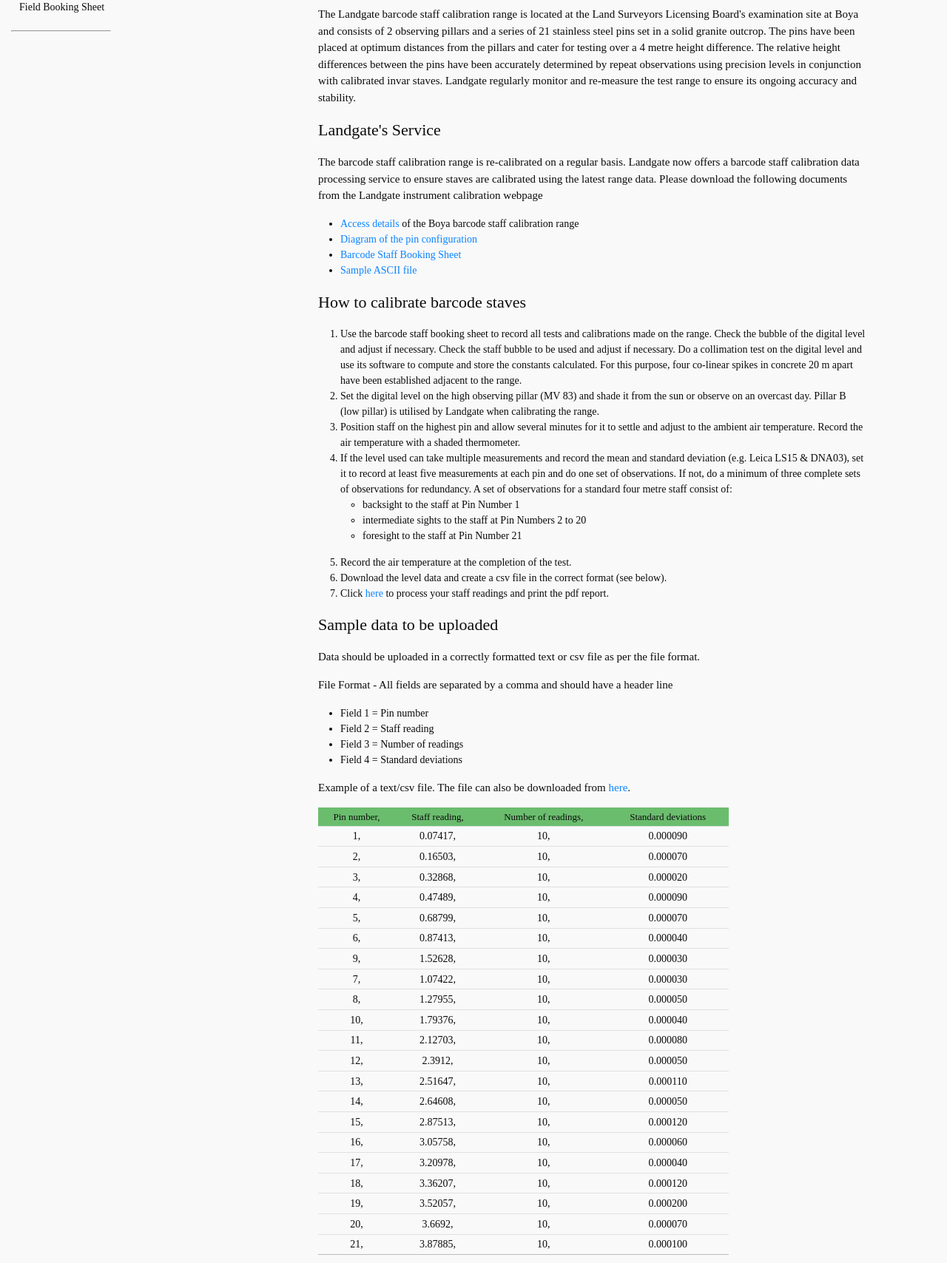
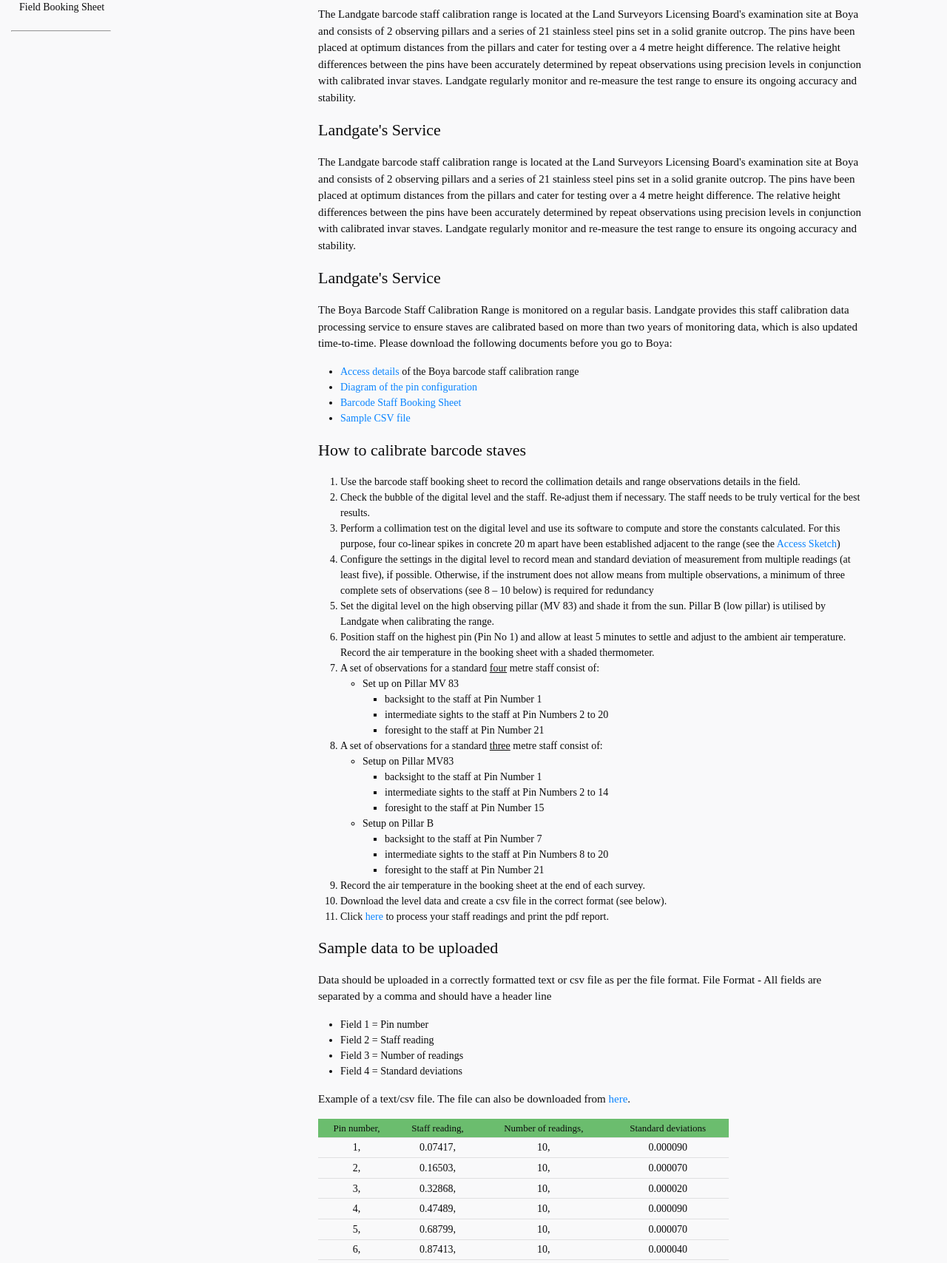
Before and after one commit to Landgate/Staff-Calibration, a Django app: page /staff_calibration/staff_guide/ in a window 1280 px wide. Shown: the part 320-2028 px from the top of the page at 74% size. Run offline with Django 3.2, Linux system fonts and the light colour scheme; parts of the project's set-up code (start-up, migrations or seed data) failed here and were passed over; some libraries are stand-ins or nearby versions.

Commit message:
Add files via upload

```diff
--- a/staff_calibration/templates/staff_calibration/staff_calibration_guide.html
+++ b/staff_calibration/templates/staff_calibration/staff_calibration_guide.html
@@ -25,29 +25,60 @@
 		<div class="cf nr3 nl3">
         	<div class="fl w-50-ns ph3">
 	            <h2 class="mt0">Landgate's Service</h2>
+	            <p> The Landgate barcode staff calibration range is located at the Land Surveyors Licensing Board's examination site at Boya and consists of 2 observing pillars and a series of 21 stainless steel pins set in a solid granite outcrop. The pins have been placed at optimum distances from the pillars and cater for testing over a 4 metre height difference. The relative height differences between the pins have been accurately determined by repeat observations using precision levels in conjunction with calibrated invar staves. Landgate regularly monitor and re-measure the test range to ensure its ongoing accuracy and stability.  </p>
+
+		<div class="cf nr3 nl3">
+        	<div class="fl w-50-ns ph3">
+	            <h2 class="mt0">Landgate's Service</h2>
 	            <p>
-	              The barcode staff calibration range is re-calibrated on a regular basis. Landgate now offers a barcode staff calibration data processing service to ensure staves are calibrated using the latest range data. Please download the following documents from the Landgate instrument calibration webpage
+	              The Boya Barcode Staff Calibration Range is monitored on a regular basis. Landgate provides this staff calibration data processing service to ensure staves are calibrated based on more than two years of monitoring data, which is also updated time-to-time. Please download the following documents before you go to Boya:
 	              <ul>
 		              <li><a href="{% static 'boya/2017_Access-sketch-Boya-barcode-staff-calibration.pdf' %}" target="_blank">Access details</a> of the Boya barcode staff calibration range</li>
 		              <li><a href="{% static 'boya/Boya Pin Configuration.pdf' %}" target="_blank">Diagram of the pin configuration</a></li>
 		              <li><a href="{% static 'boya/Barcoded_booking_sheet.pdf' %}" target="_blank">Barcode Staff Booking Sheet</a></li>
-		              <li><a href="{% static 'sample_data/staff_calibration_file_load.txt' %}" target="_blank">Sample ASCII file</a></li>
+		              <li><a href="{% static 'sample_data/Sample-staff-load-file-format.csv' %}" target="_blank">Sample CSV file</a></li>
 	              </ul>
 	            </p>
           	</div>
           	<div class="fl w-50-ns ph3">
 	            <h2 class="mt0">How to calibrate barcode staves</h2>
 	            <ol>
-	            	<li>Use the barcode staff booking sheet to record all tests and calibrations made on the range. Check the bubble of the digital level and adjust if necessary. Check the staff bubble to be used and adjust if necessary. Do a collimation test on the digital level and use its software to compute and store the constants calculated. For this purpose, four co-linear spikes in concrete 20 m apart have been established adjacent to the range.</li>
-					<li>Set the digital level on the high observing pillar (MV 83) and shade it from the sun or observe on an overcast day. Pillar B (low pillar) is utilised by Landgate when calibrating the range.</li>
-					<li>Position staff on the highest pin and allow several minutes for it to settle and adjust to the ambient air temperature. Record the air temperature with a shaded thermometer.</li>
-					<li>If the level used can take multiple measurements and record the mean and standard deviation (e.g. Leica LS15 & DNA03), set it to record at least five measurements at each pin and do one set of observations. If not, do a minimum of three complete sets of observations for redundancy. A set of observations for a standard four metre staff consist of:</li>
-					<ul>
-						<li>backsight to the staff at Pin Number 1 </li>
-						<li>intermediate sights to the staff at Pin Numbers 2 to 20 </li>
-						<li>foresight to the staff at Pin Number 21 </li>
-					</ul>
-					<li>Record the air temperature at the completion of the test.</li>
+	            	<li>Use the barcode staff booking sheet to record the collimation details and range observations details in the field.</li>
+					<li>Check the bubble of the digital level and the staff. Re-adjust them if necessary. The staff needs to be truly vertical for the best results.</li>
+					<li>Perform a collimation test on the digital level and use its software to compute and store the constants calculated. For this purpose, four co-linear spikes in concrete 20 m apart have been established adjacent to the range (see the <a href="{% static 'boya/2017_Access-sketch-Boya-barcode-staff-calibration.pdf' %}" target="_blank">Access Sketch</a>)</li>
+					<li>Configure the settings in the digital level to record mean and standard deviation of measurement from multiple readings (at least five), if possible. Otherwise, if the instrument does not allow means from multiple observations, a minimum of three complete sets of observations (see 8 – 10 below) is required for redundancy</li>
+					<li>Set the digital level on the high observing pillar (MV 83) and shade it from the sun. Pillar B (low pillar) is utilised by Landgate when calibrating the range.</li>
+					<li>Position staff on the highest pin (Pin No 1) and allow at least 5 minutes to settle and adjust to the ambient air temperature. Record the air temperature in the booking sheet with a shaded thermometer. </li>
+					<li>A set of observations for a standard <u>four</u> metre staff consist of:
+						<ul>
+							<li> Set up on Pillar MV 83
+								<ul>
+									<li>backsight to the staff at Pin Number 1 </li>
+									<li>intermediate sights to the staff at Pin Numbers 2 to 20 </li>
+									<li>foresight to the staff at Pin Number 21 </li>
+								</ul>
+							</li>
+						</ul>
+					</li>
+					<li>A set of observations for a standard <u>three</u> metre staff consist of:
+						<ul>
+							<li>Setup on Pillar MV83
+								<ul>
+									<li>backsight to the staff at Pin Number 1</li>
+									<li>intermediate sights to the staff at Pin Numbers 2 to 14</li>
+									<li>foresight to the staff at Pin Number 15</li>
+								</ul>
+							</li>
+							<li>Setup on Pillar B
+								<ul>
+									<li>backsight to the staff at Pin Number 7</li>
+									<li>intermediate sights to the staff at Pin Numbers 8 to 20</li>
+									<li>foresight to the staff at Pin Number 21</li>
+								</ul>
+							</li>
+						</ul>
+					</li>
+					<li>Record the air temperature in the booking sheet at the end of each survey.</li>
 					<li>Download the level data and create a csv file in the correct format (see below).</li>
 					<li>Click <a href="{% url 'staff_calibration:staff-calibrate' %}">here</a> to process your staff readings and print the pdf report.</li>
 					<!-- <li>Landgate recommends that staves be re-calibrated at least every 5 years or more often if joints exhibit noticeable wear or any other repairs are made to the staff.</li> -->
@@ -56,10 +87,7 @@
           	<div class="fl w-50-ns ph3">
 	            <h2 class="mt0"> Sample data to be uploaded </h2>
 	            <p>
-	            	Data should be uploaded in a correctly formatted text or csv file as per the file format.
-	            </p>
-	            <p>
-	            	File Format - All fields are separated by a comma and should have a header line
+	            	Data should be uploaded in a correctly formatted text or csv file as per the file format. File Format - All fields are separated by a comma and should have a header line
 	            	<ul>
 	            		<li>Field 1 = Pin number</li>
 	            		<li>Field 2 = Staff reading</li>
@@ -101,14 +129,12 @@
 	            </table>
 
           	</div>
-          	<p> Other information required are the staff and observation metadata which is recorded in the booking sheet at the time of observation. </p>
-
-          	<p> While it is not mandatory to submit the booking sheet, it is recommended to store a digital copy for at six months or until the next calibration. </p>
+          	<p> Other information required are the staff and observation metadata which is recorded in the booking sheet at the time of observation. Retain a copy of the field booking sheet at least until a new calibration is done for the staff</p>
 
           	<p> For further information, or to have your barcode staff independently tested contact Survey Services. </p>
-          	<br>
+          	<!-- <br>
 			<p>Phone: +61 (0)8 9273 7114 </p>
-			<p>Email: Geodesy@landgate.wa.gov.au</p>
+			<p>Email: Geodesy@landgate.wa.gov.au</p> -->
         </div>
     </div>
 </article>
--- a/staff_calibration/templates/staff_calibration/staff_calibration_report.html
+++ b/staff_calibration/templates/staff_calibration/staff_calibration_report.html
@@ -21,7 +21,7 @@
         <h1 class="post-title text-center">Staff Calibration Report </h1>
       </div>
       <div class="btn-update">
-        <a href="{% url 'staff_calibration:generate-report' update_index %}">
+        <a href="{% url 'staff_calibration:generate-report' update_index %}" target="_blank">
         <button class="px-2 py-1 border border-transparent text-sm leading-4 font-small rounded text-white bg-red-600 hover:bg-red-500 focus:outline-none focus:shadow-outline transition duration-150 ease-in-out" target="_blank">Print pdf &raquo;</button></a>
       </div>
     </div>
```
Also changed, not shown: staff_calibration/templates/staff_calibration/user_staff_lists.html (+11 -11 lines).
